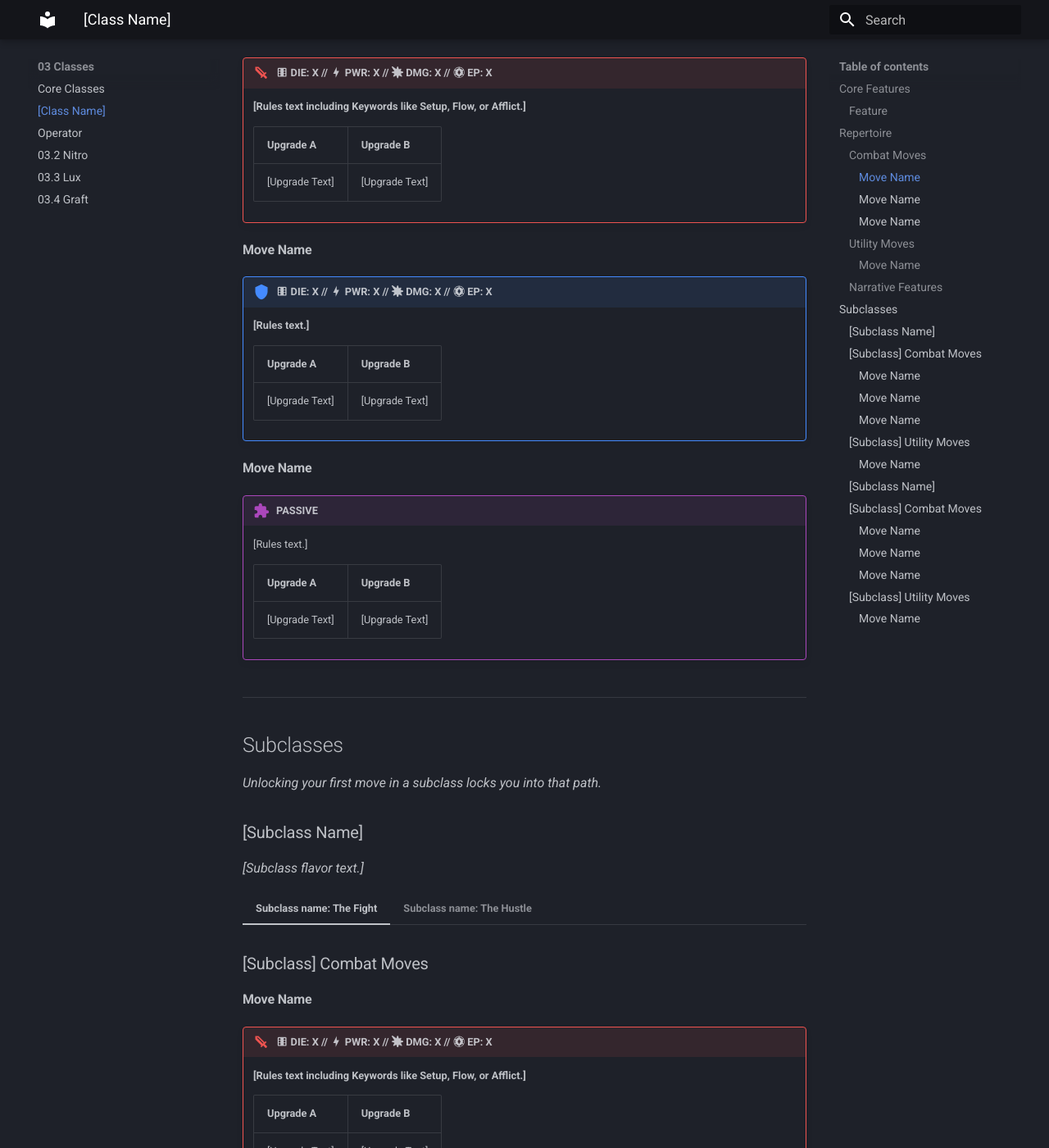
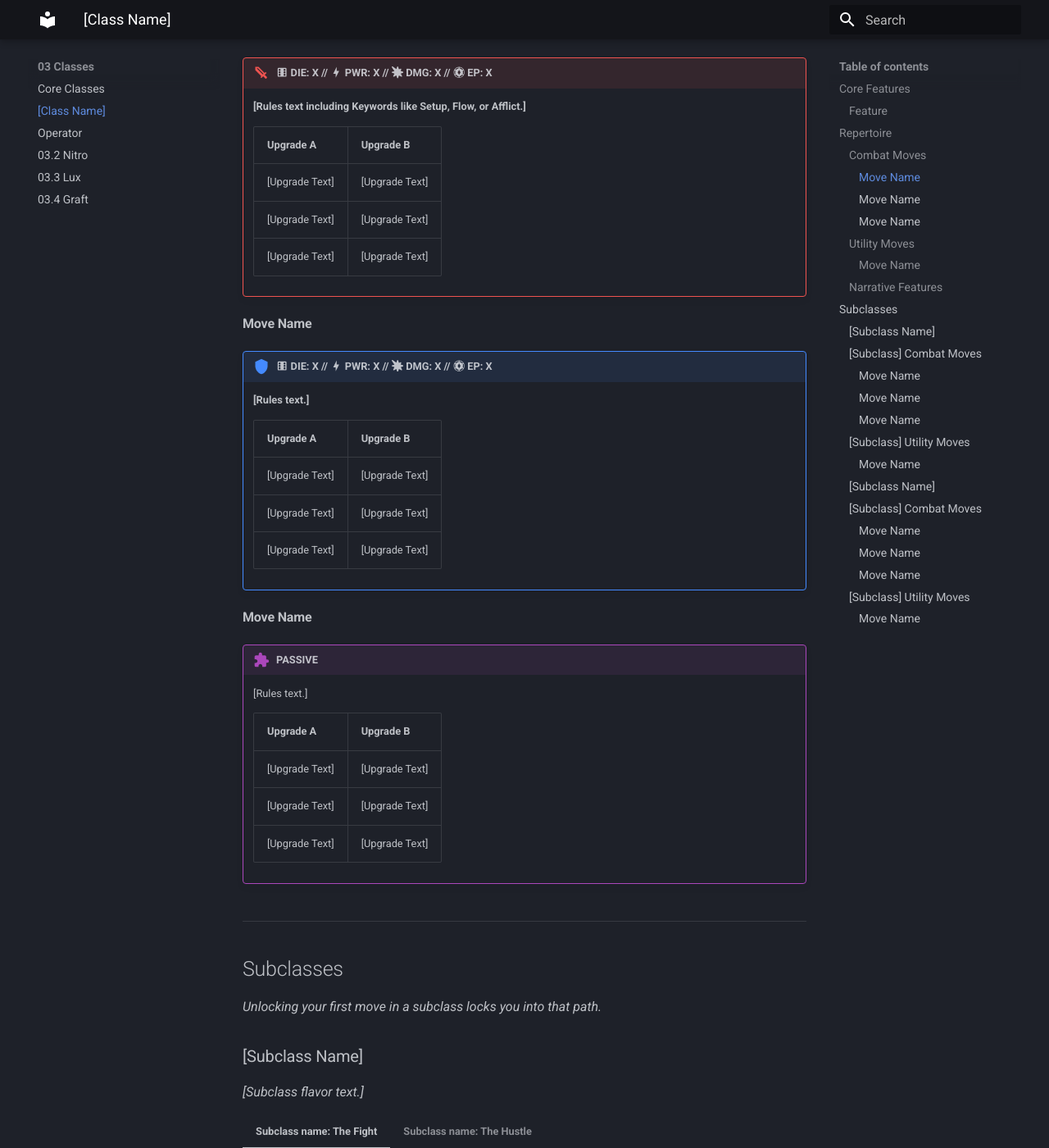
Before and after one commit to Bonfou/LimboRPG, an MkDocs documentation site: the page built from docs/03_Classes/03.0_Template.md, in a window 1280 px wide and 1400 px high, scrolled down 772 px. Shown: the whole window at 82% size. Built offline with MkDocs 1.6.1 and Material for MkDocs 9.7.7, drawn with Linux system fonts in a browser that asks for light colours; some of the changed text lies outside the part shown.

Commit message:
Fix upgrades to be easier to write

```diff
--- a/docs/03_Classes/03.0_Template.md
+++ b/docs/03_Classes/03.0_Template.md
@@ -20,6 +20,8 @@
         | Upgrade A | Upgrade B |
         | :--- | :--- |
         | [Upgrade Text] | [Upgrade Text] |
+        | [Upgrade Text] | [Upgrade Text] |
+        | [Upgrade Text] | [Upgrade Text] |
 
 	#### Move Name
     !!! defensive ":material-dice-6: **DIE:** X // :material-lightning-bolt: **PWR:** X // :fontawesome-solid-burst: **DMG:** X // **:material-poker-chip: EP:** X"
@@ -28,6 +30,8 @@
         | Upgrade A | Upgrade B |
         | :--- | :--- |
         | [Upgrade Text] | [Upgrade Text] |
+        | [Upgrade Text] | [Upgrade Text] |
+        | [Upgrade Text] | [Upgrade Text] |
 
 	#### Move Name
     !!! passive "PASSIVE"
@@ -35,6 +39,8 @@
 
         | Upgrade A | Upgrade B |
         | :--- | :--- |
+        | [Upgrade Text] | [Upgrade Text] |
+        | [Upgrade Text] | [Upgrade Text] |
         | [Upgrade Text] | [Upgrade Text] |
 
 === "The Hustle"
@@ -50,7 +56,8 @@
         | Upgrade A | Upgrade B |
         | :--- | :--- |
         | [Upgrade Text] | [Upgrade Text] |
-
+		| [Upgrade Text] | [Upgrade Text] |
+		| [Upgrade Text] | [Upgrade Text] |
     ### Narrative Features
     [Any non-move roleplay benefits or Circle-related interactions.]
 
@@ -71,6 +78,8 @@
         | Upgrade A | Upgrade B |
         | :--- | :--- |
         | [Upgrade Text] | [Upgrade Text] |
+        | [Upgrade Text] | [Upgrade Text] |
+        | [Upgrade Text] | [Upgrade Text] |
 
 	#### Move Name
     !!! defensive ":material-dice-6: **DIE:** X // :material-lightning-bolt: **PWR:** X // :fontawesome-solid-burst: **DMG:** X // **:material-poker-chip: EP:** X"
@@ -79,6 +88,8 @@
         | Upgrade A | Upgrade B |
         | :--- | :--- |
         | [Upgrade Text] | [Upgrade Text] |
+        | [Upgrade Text] | [Upgrade Text] |
+        | [Upgrade Text] | [Upgrade Text] |
 
 	#### Move Name
     !!! passive "PASSIVE"
@@ -86,6 +97,8 @@
 
         | Upgrade A | Upgrade B |
         | :--- | :--- |
+        | [Upgrade Text] | [Upgrade Text] |
+        | [Upgrade Text] | [Upgrade Text] |
         | [Upgrade Text] | [Upgrade Text] |
 
 === "Subclass name: The Hustle"
@@ -98,6 +111,8 @@
 
         | Upgrade A | Upgrade B |
         | :--- | :--- |
+        | [Upgrade Text] | [Upgrade Text] |
+        | [Upgrade Text] | [Upgrade Text] |
         | [Upgrade Text] | [Upgrade Text] |
 ### [Subclass Name]
 *[Subclass flavor text.]*
@@ -112,6 +127,8 @@
         | Upgrade A | Upgrade B |
         | :--- | :--- |
         | [Upgrade Text] | [Upgrade Text] |
+        | [Upgrade Text] | [Upgrade Text] |
+        | [Upgrade Text] | [Upgrade Text] |
 
 	#### Move Name
     !!! defensive ":material-dice-6: **DIE:** X // :material-lightning-bolt: **PWR:** X // :fontawesome-solid-burst: **DMG:** X // **:material-poker-chip: EP:** X"
@@ -120,6 +137,8 @@
         | Upgrade A | Upgrade B |
         | :--- | :--- |
         | [Upgrade Text] | [Upgrade Text] |
+        | [Upgrade Text] | [Upgrade Text] |
+        | [Upgrade Text] | [Upgrade Text] |
 
 	#### Move Name
     !!! passive "PASSIVE"
@@ -127,6 +146,8 @@
 
         | Upgrade A | Upgrade B |
         | :--- | :--- |
+        | [Upgrade Text] | [Upgrade Text] |
+        | [Upgrade Text] | [Upgrade Text] |
         | [Upgrade Text] | [Upgrade Text] |
 
 === "Subclass name: The Hustle"
@@ -140,3 +161,5 @@
         | Upgrade A | Upgrade B |
         | :--- | :--- |
         | [Upgrade Text] | [Upgrade Text] |
+        | [Upgrade Text] | [Upgrade Text] |
+        | [Upgrade Text] | [Upgrade Text] |
```
Also changed, not shown: docs/03_Classes/03.1_Operator.md (+22 -0 lines).
